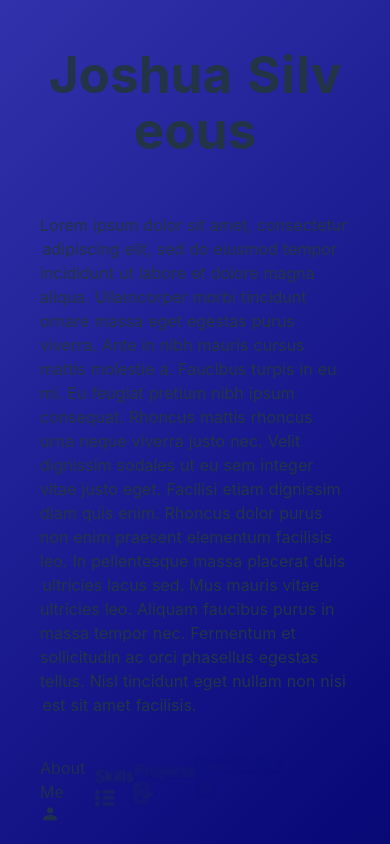
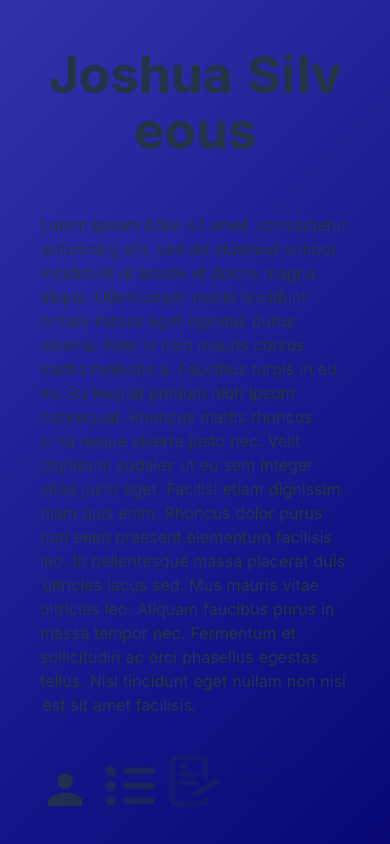
Before and after one commit to JoshSilveous/portfolio-site, a React (Vite) app: page / in a window 390 px wide. Shown: the top 844 px of the page. Built offline with nearby package versions, Linux system fonts and the light colour scheme.

Commit message:
added responsivity for icons

```diff
--- a/src/components/Nav/NewNavbar/Navbar.scss
+++ b/src/components/Nav/NewNavbar/Navbar.scss
@@ -82,10 +82,29 @@
 					scale: 110%;
 					text-shadow: 0 0 15px white, 0 0 25px white;
 				}
+				.icon {
+					height: 50px;
+					svg {
+						height: 100%;
+						width: 100%;
+					}
+				}
+			}
 
+			@media (min-width: 480px) {
+				.text {
+					display: block;
+				}
 				.icon {
-					width: 20px;
-					height: 20px;
+					display: none;
+				}
+			}
+			@media (max-width: 481px) {
+				.text {
+					display: none;
+				}
+				.icon {
+					display: block;
 				}
 			}
 		}
```
